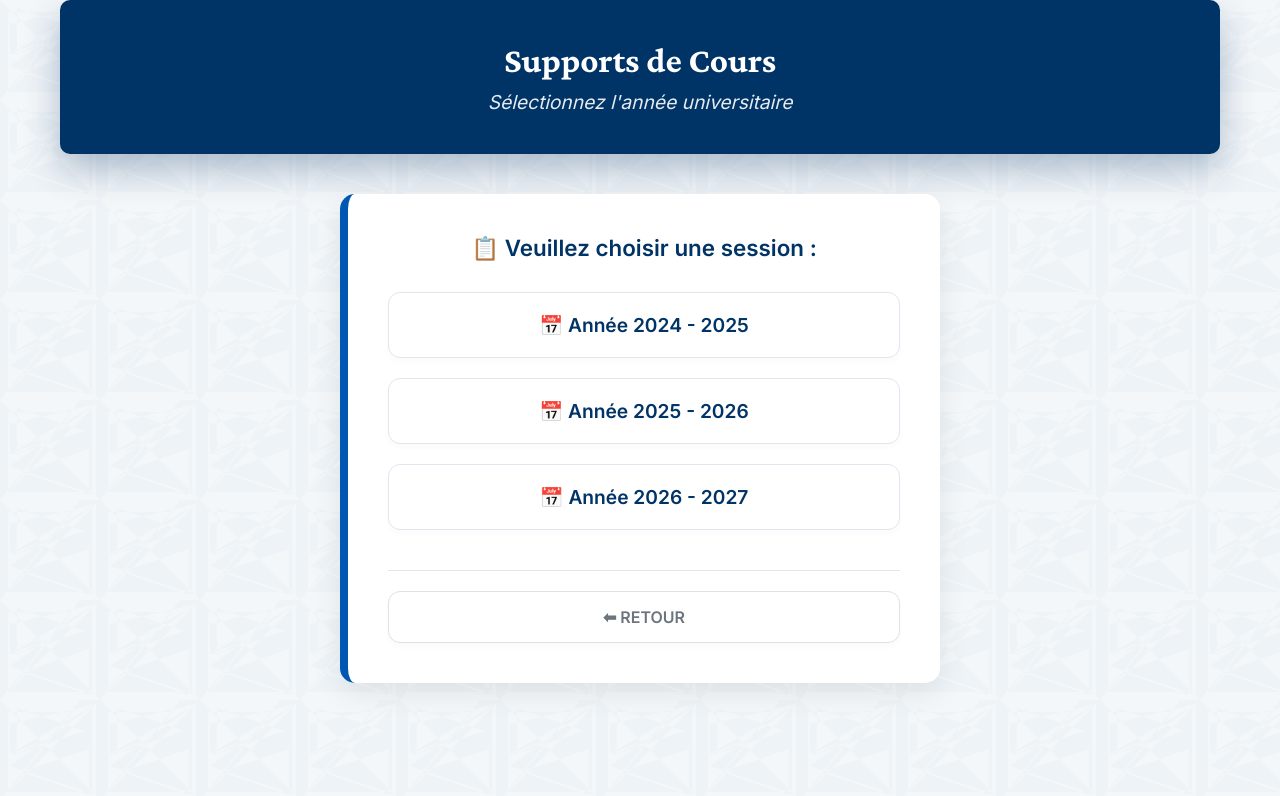
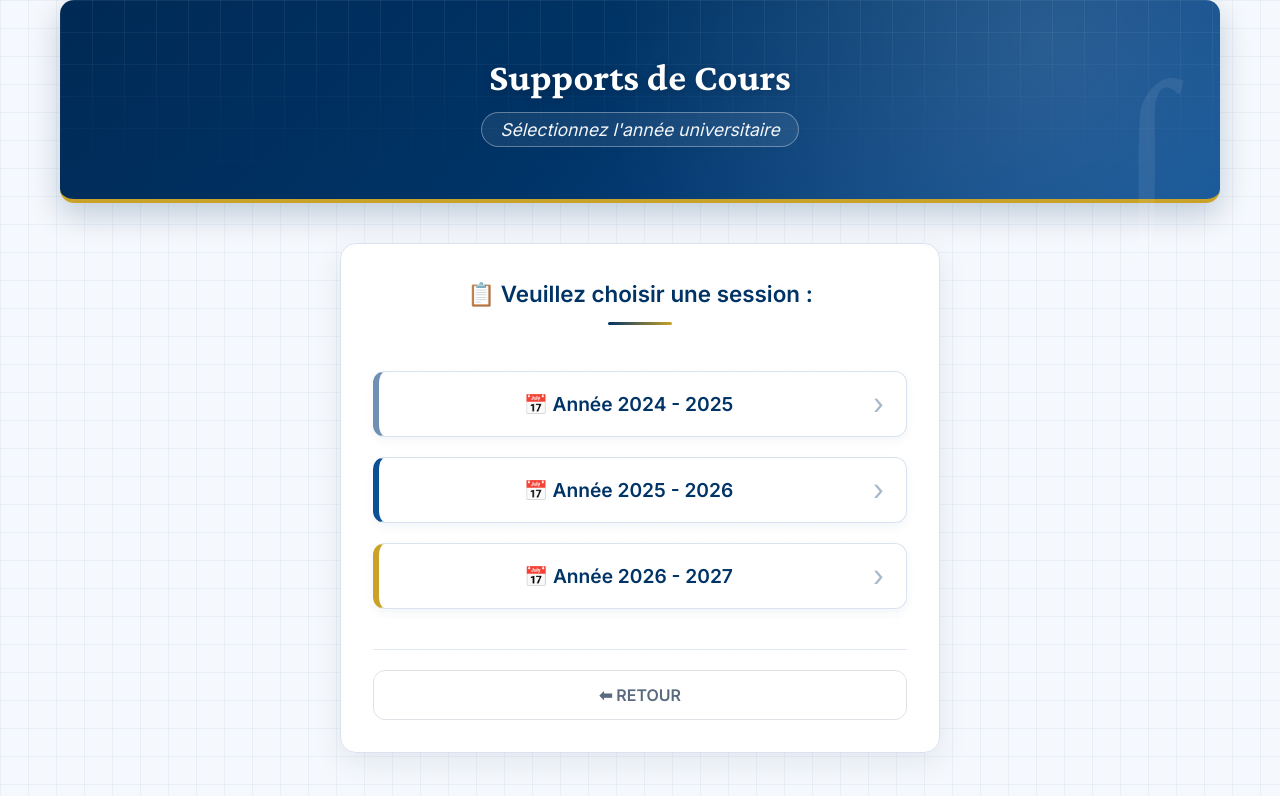
Before and after one commit to mahmoudmath/mahmoudmath.github.io, a Jekyll site: the page choix-annee-cours.html, which Jekyll copies as it is, in a window 1280 px wide. Shown: the top 796 px of the page. Built offline with Jekyll 4.4.1, drawn with Linux system fonts in a browser that asks for light colours.

Commit message:
Update choix-annee-cours.html

```diff
--- a/choix-annee-cours.html
+++ b/choix-annee-cours.html
@@ -14,83 +14,218 @@
     <link rel="stylesheet" href="style.css">
     <link href="https://unpkg.com/aos@2.3.1/dist/aos.css" rel="stylesheet">
     <style>
-    /* ===== STYLE LOCAL - PAGE CHOIX ANNÉE ===== */
+    /* ===== STYLE LOCAL - PAGE CHOIX ANNÉE (décor amélioré) ===== */
 
-    /* EN-TÊTE BLEU + BLANC (homogène) */
+    :root {
+        --bleu: #003366;
+        --bleu-clair: #0b4f94;
+        --bleu-pale: #eaf2fb;
+        --or: #c9a227;
+        --texte-doux: #5b6b7f;
+        --bordure: #d9e3ef;
+    }
+
+    /* FOND : papier quadrillé très discret */
+    body {
+        background-color: #f5f8fc;
+        background-image:
+            linear-gradient(rgba(0,51,102,0.045) 1px, transparent 1px),
+            linear-gradient(90deg, rgba(0,51,102,0.045) 1px, transparent 1px);
+        background-size: 28px 28px;
+    }
+
+    /* EN-TÊTE : dégradé bleu, quadrillage et filet doré */
     .professor-header {
-        background: #003366;
-        padding: 40px 20px;
-        border-radius: 10px;
+        position: relative;
+        overflow: hidden;
+        background:
+            radial-gradient(circle at 85% 20%, rgba(255,255,255,0.14), transparent 45%),
+            linear-gradient(135deg, #002a55 0%, var(--bleu) 45%, var(--bleu-clair) 100%);
+        padding: 56px 20px 52px;
+        border-radius: 14px;
         margin-bottom: 30px;
         text-align: center;
+        border-bottom: 4px solid var(--or);
+        box-shadow: 0 12px 30px rgba(0,51,102,0.22);
+    }
+
+    .professor-header::before {
+        content: "";
+        position: absolute;
+        inset: 0;
+        background-image:
+            linear-gradient(rgba(255,255,255,0.07) 1px, transparent 1px),
+            linear-gradient(90deg, rgba(255,255,255,0.07) 1px, transparent 1px);
+        background-size: 32px 32px;
+        -webkit-mask-image: linear-gradient(180deg, rgba(0,0,0,0.9), transparent 90%);
+        mask-image: linear-gradient(180deg, rgba(0,0,0,0.9), transparent 90%);
+        pointer-events: none;
+    }
+
+    /* Symbole mathématique en filigrane */
+    .professor-header::after {
+        content: "∫";
+        position: absolute;
+        right: 4%;
+        bottom: -38px;
+        font-family: Georgia, "Times New Roman", serif;
+        font-size: 12rem;
+        line-height: 1;
+        color: rgba(255,255,255,0.08);
+        pointer-events: none;
+    }
+
+    .header-content {
+        position: relative;
+        z-index: 1;
     }
 
     .professor-name {
         color: white !important;
-        font-size: 2.2rem;
+        font-size: 2.4rem;
         font-weight: 700;
-        margin-bottom: 10px;
+        letter-spacing: 0.3px;
+        margin-bottom: 14px;
+        text-shadow: 0 2px 10px rgba(0,0,0,0.25);
     }
 
     .professor-title {
+        display: inline-block;
         color: white !important;
-        font-size: 1.2rem;
+        font-size: 1.1rem;
         font-style: italic;
-        opacity: 0.9;
+        opacity: 0.95;
+        padding: 6px 18px;
+        border: 1px solid rgba(255,255,255,0.35);
+        border-radius: 999px;
+        background: rgba(255,255,255,0.08);
+    }
+
+    /* BLOC DE PRÉSENTATION : panneau blanc */
+    .presentation {
+        background: rgba(255,255,255,0.92);
+        padding: 36px 32px 32px;
+        border-radius: 16px;
+        border: 1px solid var(--bordure);
+        box-shadow: 0 10px 30px rgba(0,51,102,0.08);
     }
 
     /* TITRE "Veuillez choisir une session" */
     h3 {
-        color: #003366;
+        color: var(--bleu);
         font-size: 1.4rem;
         font-weight: 600;
         margin-bottom: 30px;
+        padding-bottom: 16px;
+        position: relative;
     }
 
-    /* BOUTONS ANNÉES - CARTES BLANCHES */
+    h3::after {
+        content: "";
+        display: block;
+        width: 64px;
+        height: 3px;
+        margin: 14px auto 0;
+        border-radius: 3px;
+        background: linear-gradient(90deg, var(--bleu), var(--or));
+    }
+
+    /* BOUTONS ANNÉES - CARTES AVEC BARRE LATÉRALE */
     .nav-card {
+        position: relative;
         display: block;
         background: white;
-        color: #003366;
-        padding: 20px 25px;
+        color: var(--bleu);
+        padding: 20px 56px 20px 28px;
         border-radius: 12px;
         text-decoration: none;
         font-size: 1.2rem;
         font-weight: 600;
-        border: 1px solid #e0e7ef;
-        box-shadow: 0 4px 6px rgba(0,0,0,0.02);
+        border: 1px solid var(--bordure);
+        border-left: 6px solid var(--bleu);
+        box-shadow: 0 4px 10px rgba(0,51,102,0.05);
         transition: all 0.3s ease;
     }
 
+    /* Chevron à droite */
+    .nav-card::after {
+        content: "›";
+        position: absolute;
+        right: 22px;
+        top: 50%;
+        transform: translateY(-52%);
+        font-size: 1.8rem;
+        font-weight: 400;
+        color: var(--bleu);
+        opacity: 0.35;
+        transition: all 0.3s ease;
+    }
+
+    /* Une teinte par année */
+    .presentation > div > a.nav-card:nth-child(1) { border-left-color: #6f8fb3; }
+    .presentation > div > a.nav-card:nth-child(2) { border-left-color: var(--bleu-clair); }
+    .presentation > div > a.nav-card:nth-child(3) { border-left-color: var(--or); }
+
     .nav-card:hover {
-        background: #f0f7ff;
-        border-color: #003366;
+        background: var(--bleu-pale);
+        border-color: var(--bleu);
         transform: translateY(-3px);
-        box-shadow: 0 8px 15px rgba(0,51,102,0.1);
+        box-shadow: 0 12px 22px rgba(0,51,102,0.14);
+    }
+
+    .nav-card:hover::after {
+        opacity: 1;
+        right: 16px;
+    }
+
+    .nav-card:focus-visible {
+        outline: 3px solid var(--or);
+        outline-offset: 3px;
     }
 
     /* BOUTON RETOUR (plus discret) */
     .nav-card:last-child {
-        color: #6c757d;
+        color: var(--texte-doux);
         border-color: #dee2e6;
+        border-left: 1px solid #dee2e6;
+        background: transparent;
+        box-shadow: none;
         font-size: 1rem;
-        padding: 15px 25px;
+        padding: 14px 25px;
+    }
+
+    .nav-card:last-child::after {
+        content: none;
     }
 
     .nav-card:last-child:hover {
         background: #f8f9fa;
         border-color: #6c757d;
         color: #495057;
+        box-shadow: 0 4px 10px rgba(0,0,0,0.06);
     }
 
     /* RESPONSIVE */
     @media (max-width: 768px) {
+        .professor-header {
+            padding: 40px 16px 38px;
+        }
+
+        .professor-header::after {
+            font-size: 8rem;
+            bottom: -24px;
+        }
+
         .professor-name {
             font-size: 1.8rem;
         }
 
         .professor-title {
-            font-size: 1rem;
+            font-size: 0.95rem;
+        }
+
+        .presentation {
+            padding: 26px 18px 22px;
         }
 
         h3 {
@@ -98,9 +233,14 @@
         }
 
         .nav-card {
-            padding: 16px 20px;
+            padding: 16px 48px 16px 20px;
             font-size: 1.1rem;
         }
+    }
+
+    @media (prefers-reduced-motion: reduce) {
+        .nav-card, .nav-card::after { transition: none; }
+        .nav-card:hover { transform: none; }
     }
     </style>
 </head>
```
